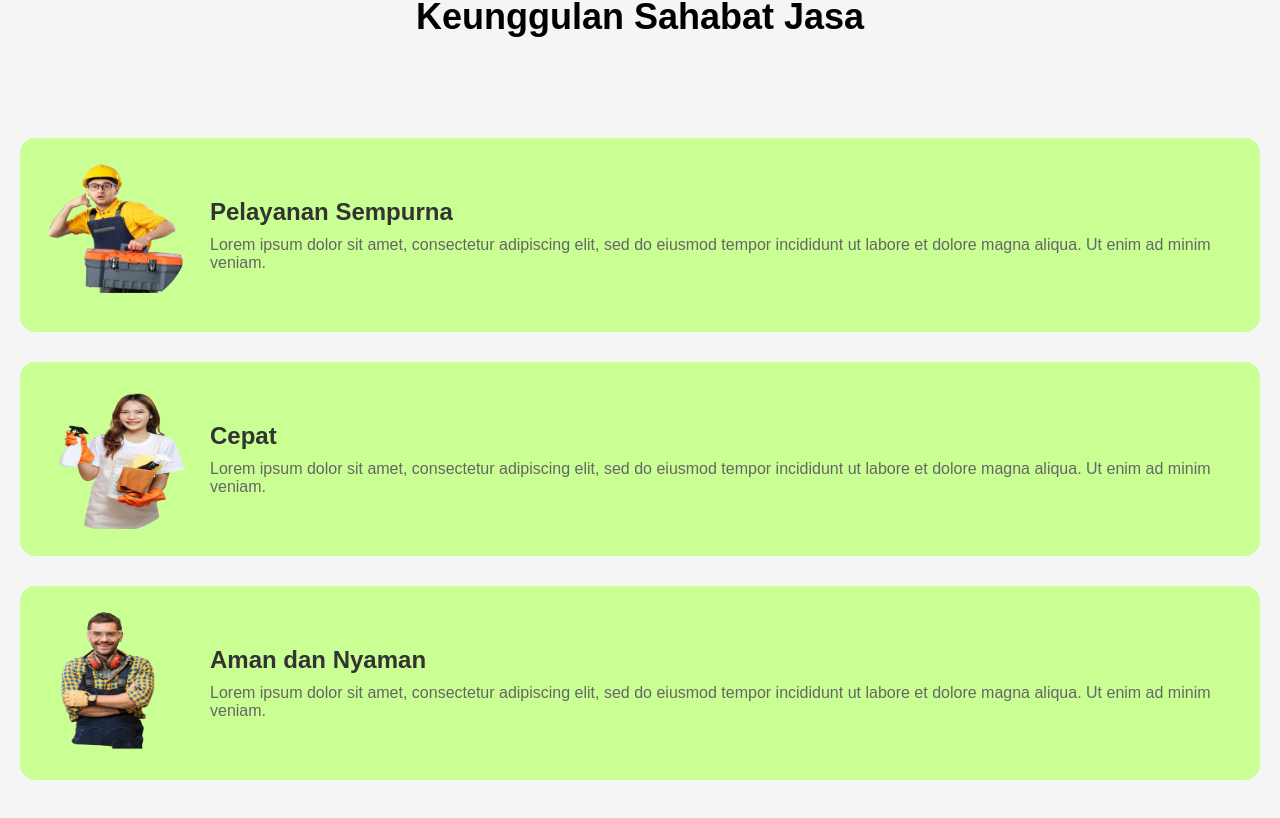
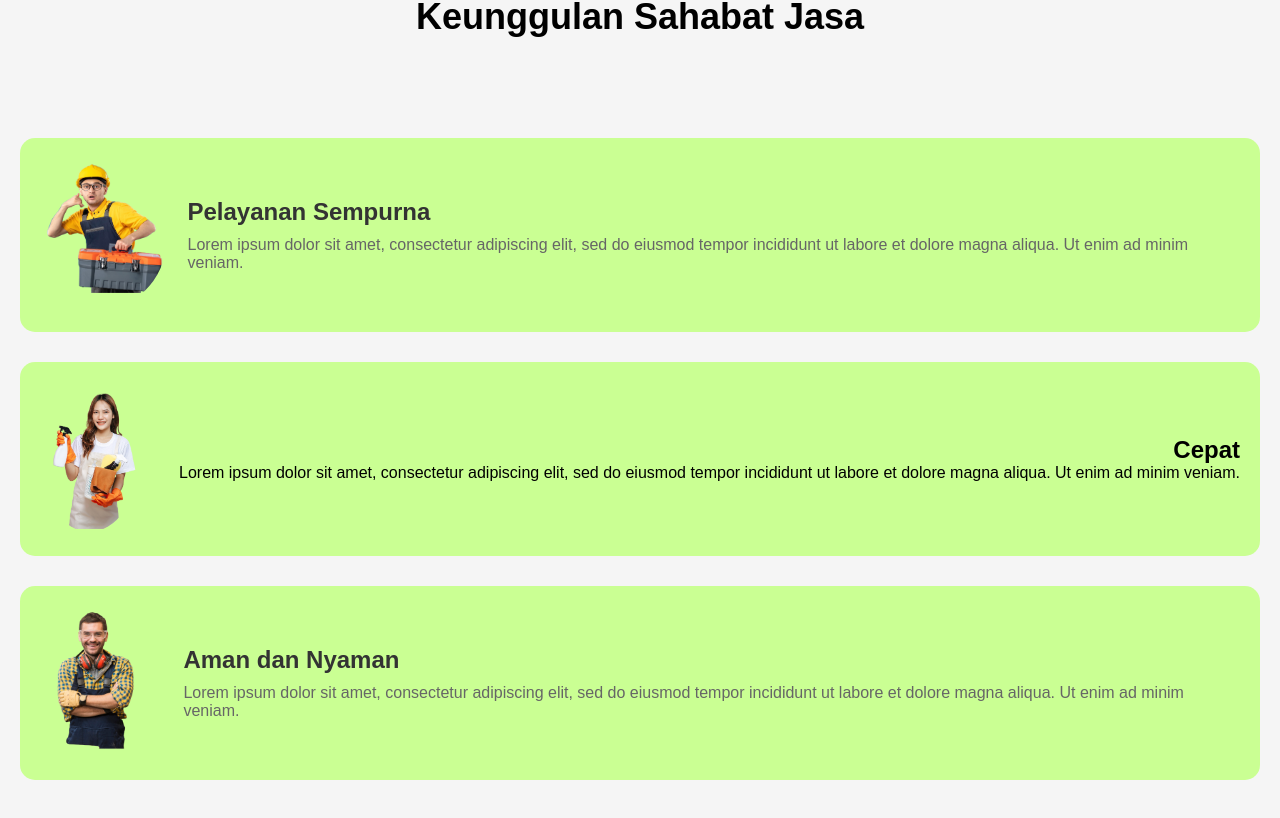
Before and after one commit to RidwanTaufiqulhakim/WebSahabatJasa, a React (Vite) app: page / in a window 1280 px wide. Shown: the part 564-1382 px from the top of the page. Built offline with nearby package versions, Linux system fonts and the light colour scheme.

Commit message:
error dikit

```diff
--- a/src/landingPage/Features.css
+++ b/src/landingPage/Features.css
@@ -21,8 +21,23 @@
     padding: 20px;
   }
 
+
+  .keunggulan-item1 {
+    display: flex;
+    justify-content: flex-end;
+    align-items: center;
+    margin-bottom: 30px;
+    background-color: #CAFF93;
+    border-radius: 15px;
+    padding: 20px;
+
+
+  }
+
+
+
   .image-container img {
-    width: 150px;
+    width: 100%;
     height: 150px;
     border-radius: 50%;
   }
@@ -33,6 +48,14 @@
     text-align: left;
 
   }
+
+  .text-container2 {
+    flex: 1;
+    margin-left: 20px;
+    text-align: right;
+
+  }
+
 
   .text-container h2 {
     font-size: 24px;
--- a/src/landingPage/features.jsx
+++ b/src/landingPage/features.jsx
@@ -22,11 +22,11 @@ const Features = () => {
         </div>
       </div>
 
-      <div className="keunggulan-item">
+      <div className="keunggulan-item1">
         <div className="image-container">
           <img src={Mbak2} alt="Worker 2" />
         </div>
-        <div className="text-container">
+        <div className="text-container2">
           <h2>Cepat</h2>
           <p>
             Lorem ipsum dolor sit amet, consectetur adipiscing elit, sed do
```
